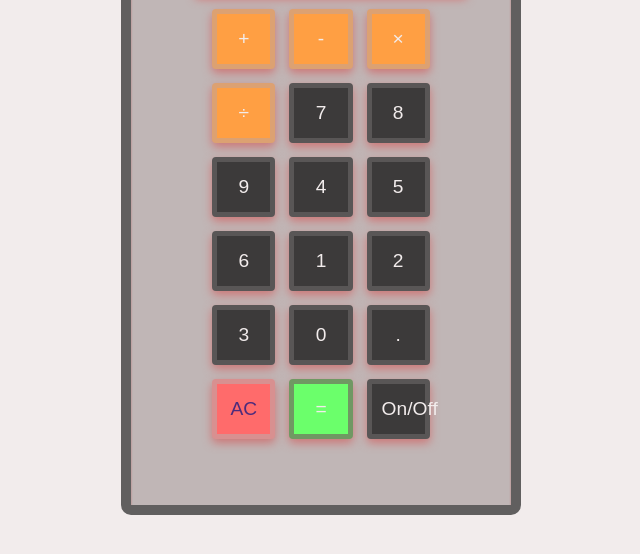
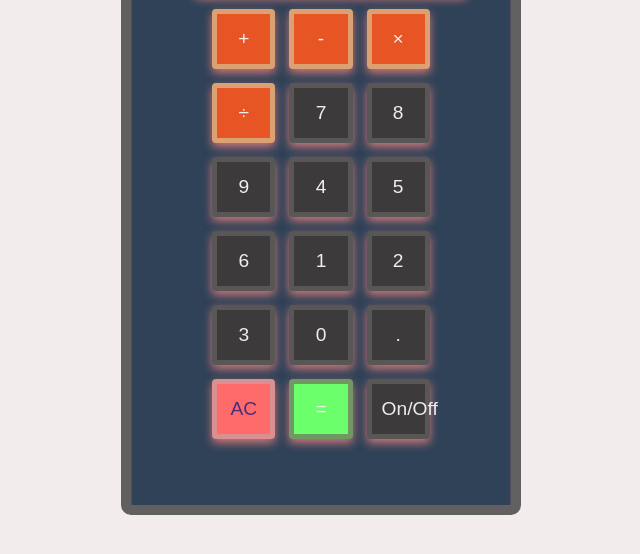
Before and after one commit to miteshkumar-om/calculator, a plain HTML site: page index.html in a window 1280 px wide. Shown: the part 196-750 px from the top of the page, without its empty margins (319-959 px from the left). Drawn offline with Linux system fonts and the light colour scheme.

Commit message:
Update style.css

```diff
--- a/style.css
+++ b/style.css
@@ -19,7 +19,7 @@ body {
     padding: 5%;
     border-radius: 10px;
     box-shadow:inset  0px 2px 2px  rgba(184, 108, 108, 0.952);
-    background-color: #c0b6b6;
+    background-color: #2f4258;
     width: 20%;
 
 }
@@ -61,7 +61,7 @@ body {
 }
 
 .calculator-keys button.operator {
-    background-color: #ff9f43;
+    background-color: #e75524;
     border: 5px solid #dca172;
 }
 
```
